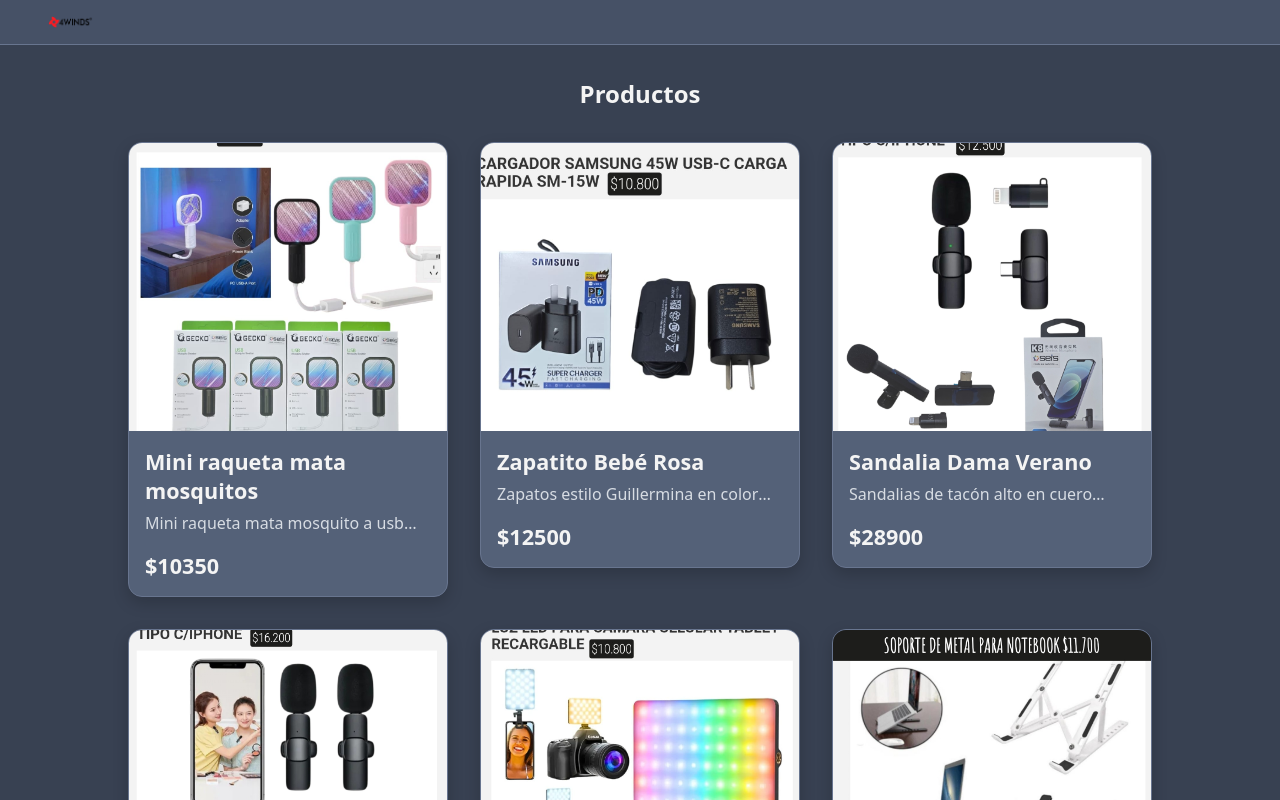
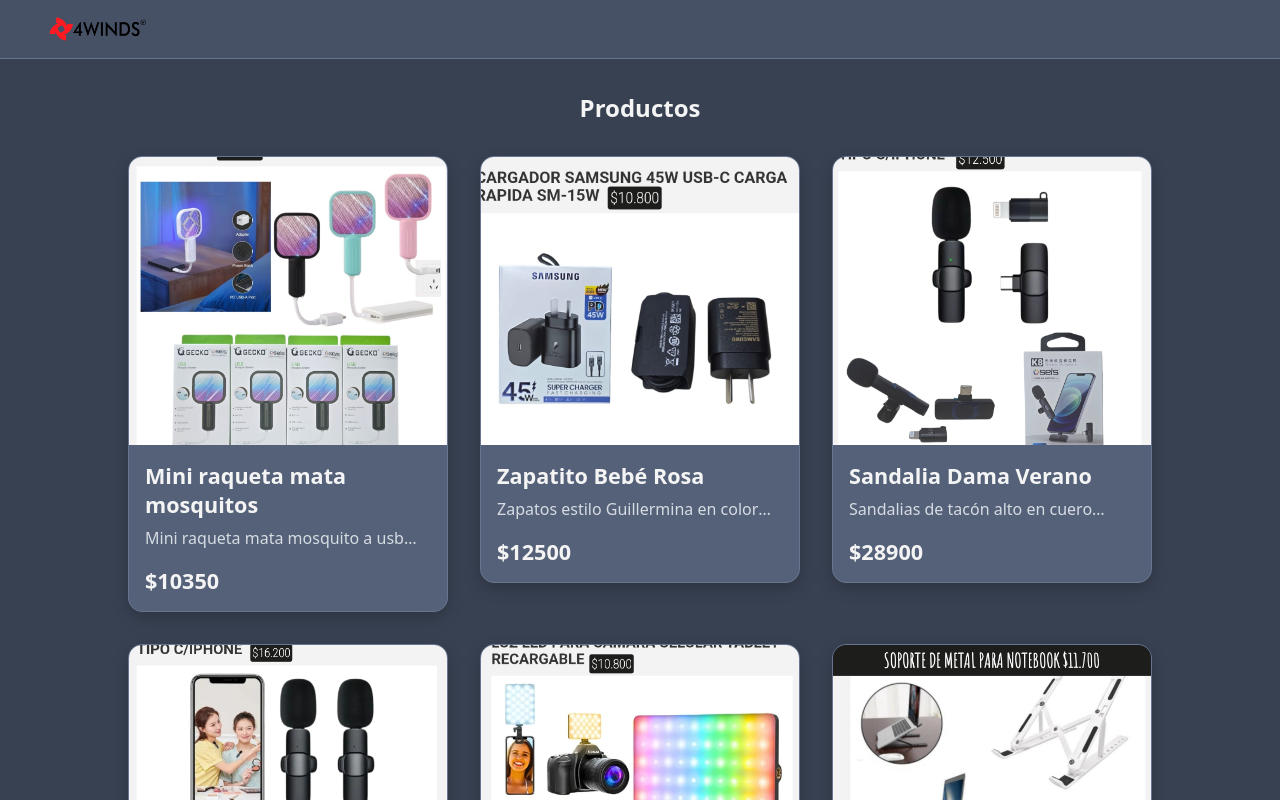
Before and after one commit to jvelazquez90/4Winds, a React (Vite) app: page / in a window 1280 px wide. Shown: the top 800 px of the page. Built offline with nearby package versions, Linux system fonts and the light colour scheme.

Commit message:
se agranda logo

```diff
--- a/src/components/Header/Header.css
+++ b/src/components/Header/Header.css
@@ -16,7 +16,7 @@
 }
 
 .logo-container img {
-  width: 45px;
+  width: 100px;
 }
 
 .logo-container span {
```
